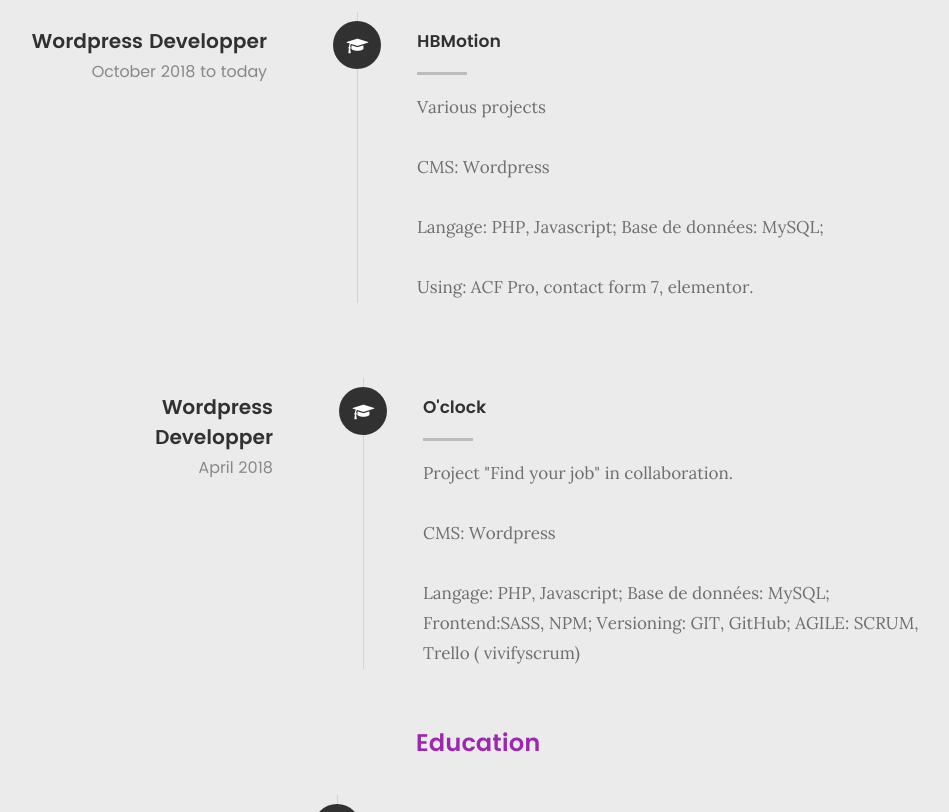
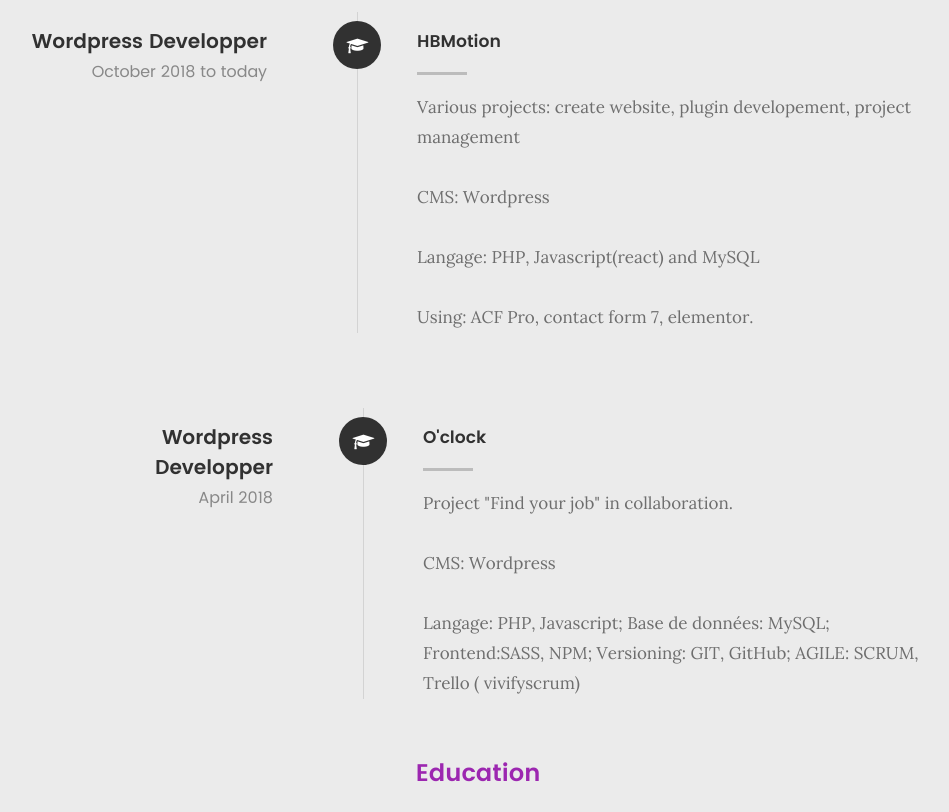
Before and after one commit to Elylou/Portefolio, a plain HTML site: page index.html in a window 1280 px wide. Shown: the part 2357-3169 px from the top of the page, without its empty margins (142-1091 px from the left). Drawn offline with Linux system fonts and the light colour scheme; files whose address does not match are found by name.

Commit message:
Update index.html

```diff
--- a/index.html
+++ b/index.html
@@ -223,10 +223,9 @@
 
 	   				<div class="timeline-content">
 	   					<h4>HBMotion</h4>
-	   					<p>Various projects</p>
+	   					<p>Various projects: create website, plugin developement, project management</p>
 						<p>CMS: Wordpress</p>
-						<p>Langage: PHP, Javascript;
-							Base de données: MySQL;</p>
+						<p>Langage: PHP, Javascript(react) and MySQL</p>
 						<p>Using: ACF Pro, contact form 7, elementor.</p>
 
 
```
